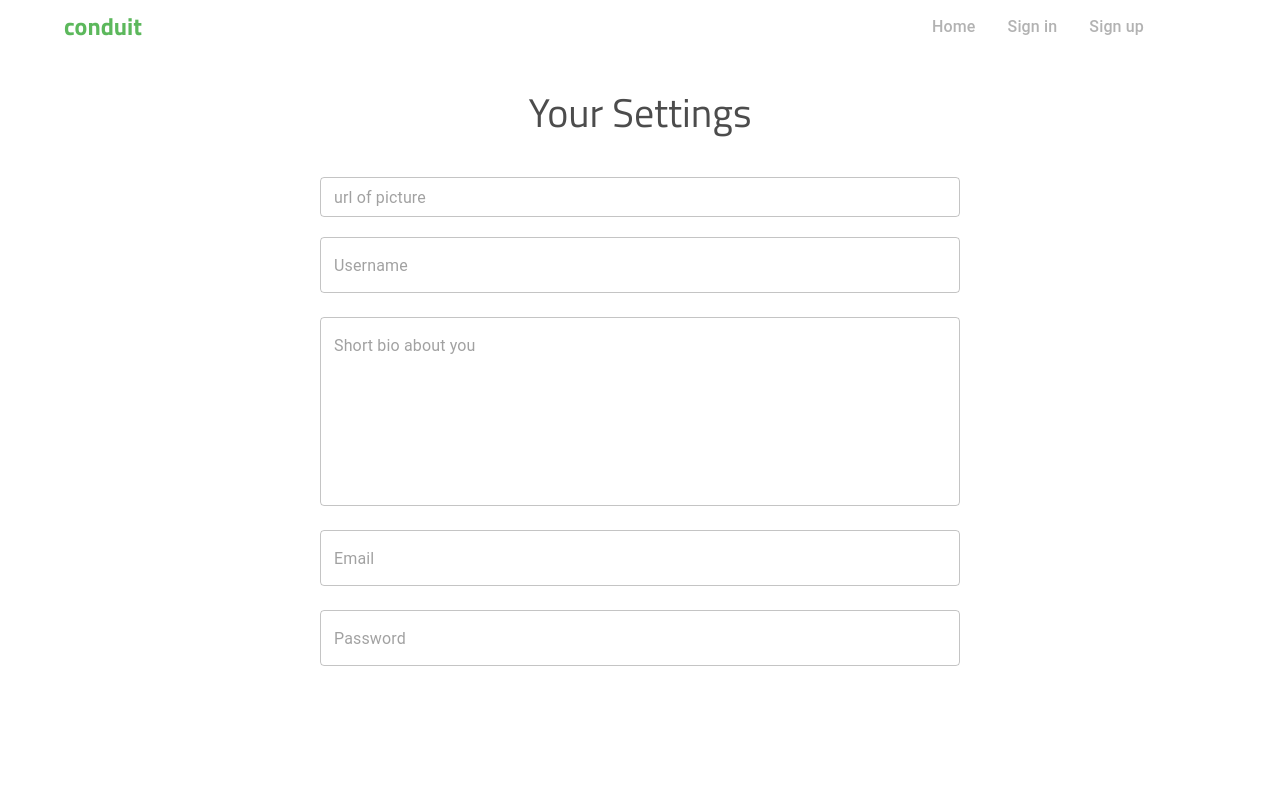
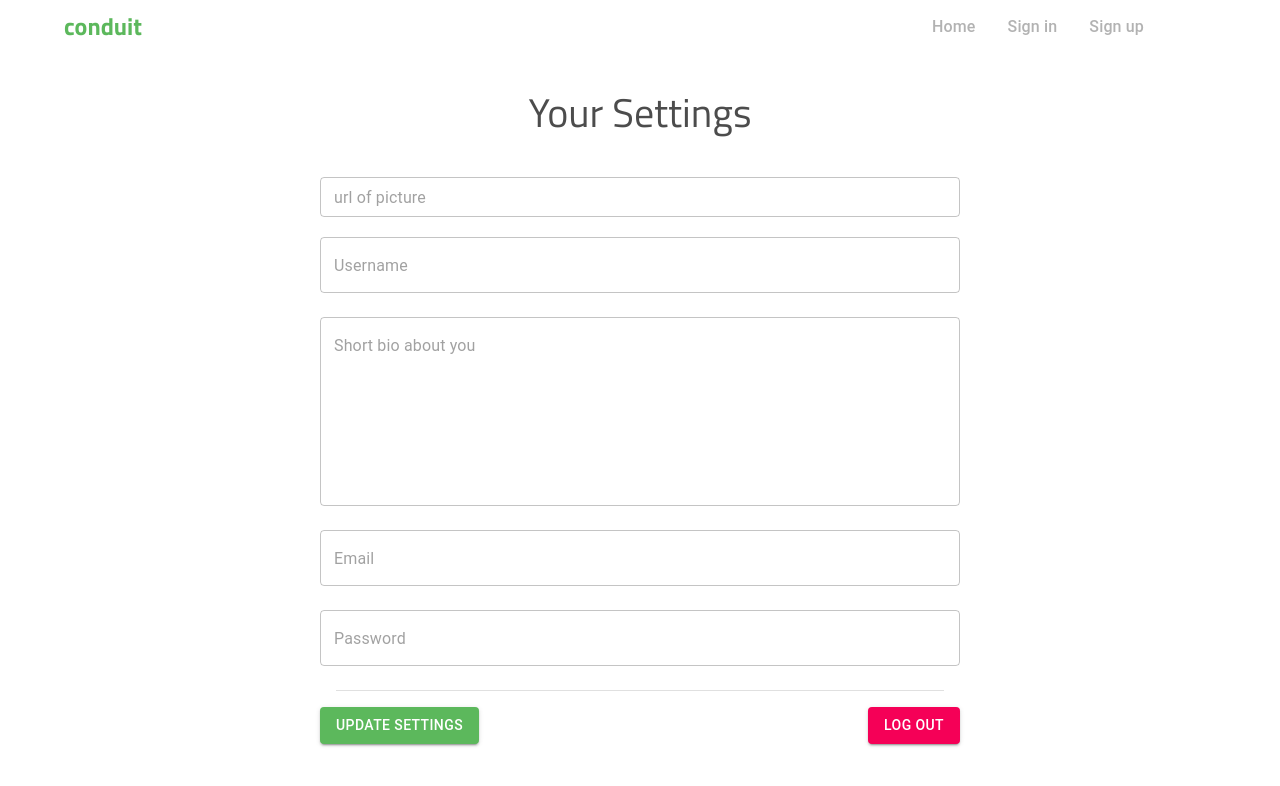
Before and after one commit to El-bana/social-media-app, a React (Create React App) app: page /settings in a window 1280 px wide. Shown: the top 786 px of the page. Built offline with nearby package versions, Linux system fonts and the light colour scheme.

Commit message:
added the ability to change your settings and log out

```diff
--- a/src/Settings.js
+++ b/src/Settings.js
@@ -1,5 +1,5 @@
 import React, { useContext } from "react";
-import { Grid, TextField, Button } from "@material-ui/core";
+import { Grid, TextField, Button, Divider } from "@material-ui/core";
 import useInputState from "./Hooks/useInputState";
 import axios from "axios";
 import { makeStyles } from "@material-ui/core/styles";
@@ -16,23 +16,54 @@ const useStyles = makeStyles((theme) => ({
 			color: "rgba(0,0,0,0.7)",
 		},
 	},
-	btn: {
-		color: "white",
+	logOut: {
 		float: "right",
-		padding: "1rem",
-		fontSize: "1rem",
-		fontWeight: "500",
+	},
+	signIn: {
+		float: "left",
 	},
 }));
 
 export default function Settings() {
-	const { user, pass } = useContext(LoggedInContext);
+	const { user } = useContext(LoggedInContext);
 	const { value: image, bind: bindImage } = useInputState(user.image);
 	const { value: username, bind: bindUsername } = useInputState(user.username);
 	const { value: bio, bind: bindBio } = useInputState(user.bio);
 	const { value: email, bind: bindEmail } = useInputState(user.email);
-	const { value: password, bind: bindPassword } = useInputState(pass);
+	const { value: password, bind: bindPassword } = useInputState(
+		localStorage.getItem("password"),
+	);
 	const classes = useStyles();
+
+	const handleLogOut = () => {
+		localStorage.clear();
+		window.location = "/";
+	};
+	const handleSubmit = (e) => {
+		e.preventDefault();
+		axios
+			.put(
+				"https://conduit.productionready.io/api/user",
+				{
+					user: {
+						email: email,
+						bio: bio,
+						image: image,
+						username: username,
+						password: password,
+					},
+				},
+				{
+					headers: { Authorization: `Token ${localStorage.getItem("token")}` },
+				},
+			)
+			.then((res) => {
+				console.log(res);
+				localStorage.setItem("password", password);
+				window.location = "/";
+			})
+			.catch((err) => console.log(err));
+	};
 
 	return (
 		<Grid
@@ -44,7 +75,7 @@ export default function Settings() {
 		>
 			<Grid item xs={6} className={classes.root}>
 				<h1>Your Settings</h1>
-				<form>
+				<form onSubmit={handleSubmit}>
 					<TextField
 						type='text'
 						value={image}
@@ -92,6 +123,24 @@ export default function Settings() {
 						margin='normal'
 						fullWidth
 					/>
+					<Divider style={{ margin: "1rem" }} />
+					<Button
+						color='primary'
+						variant='contained'
+						type='submit'
+						className={classes.signIn}
+					>
+						Update Settings
+					</Button>
+
+					<Button
+						variant='contained'
+						color='secondary'
+						className={classes.logOut}
+						onClick={handleLogOut}
+					>
+						Log Out
+					</Button>
 				</form>
 			</Grid>
 		</Grid>
```
